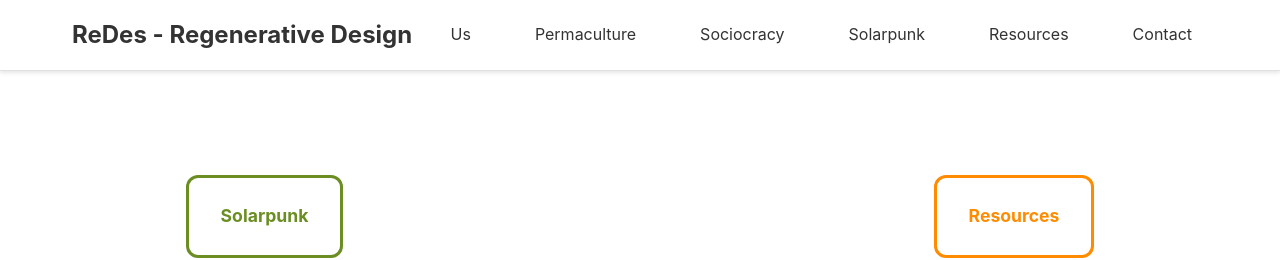
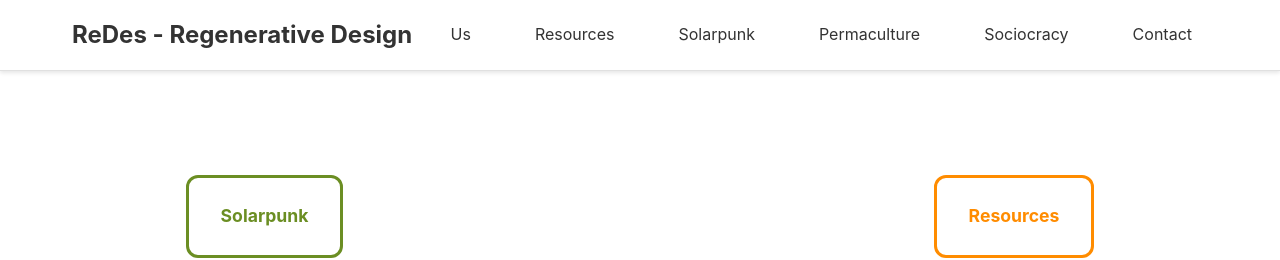
Before and after one commit to pawelngei/re-des, a Jekyll site: the page built from index.md, in a window 1280 px wide. Shown: the top 260 px of the page. Built offline with Jekyll 4.4.1, drawn with Linux system fonts in a browser that asks for light colours.

```diff
--- a/_config.yml
+++ b/_config.yml
@@ -12,14 +12,14 @@ theme: minima
 navigation:
   - title: "Us"
     url: "/us/"
+  - title: "Resources"
+    url: "/resources/"
+  - title: "Solarpunk"
+    url: "/solarpunk/"
   - title: "Permaculture"
     url: "/permaculture/"
   - title: "Sociocracy"
     url: "/sociocracy/"
-  - title: "Solarpunk"
-    url: "/solarpunk/"
-  - title: "Resources"
-    url: "/resources/"
   - title: "Contact"
     url: "/contact/"
 
```
